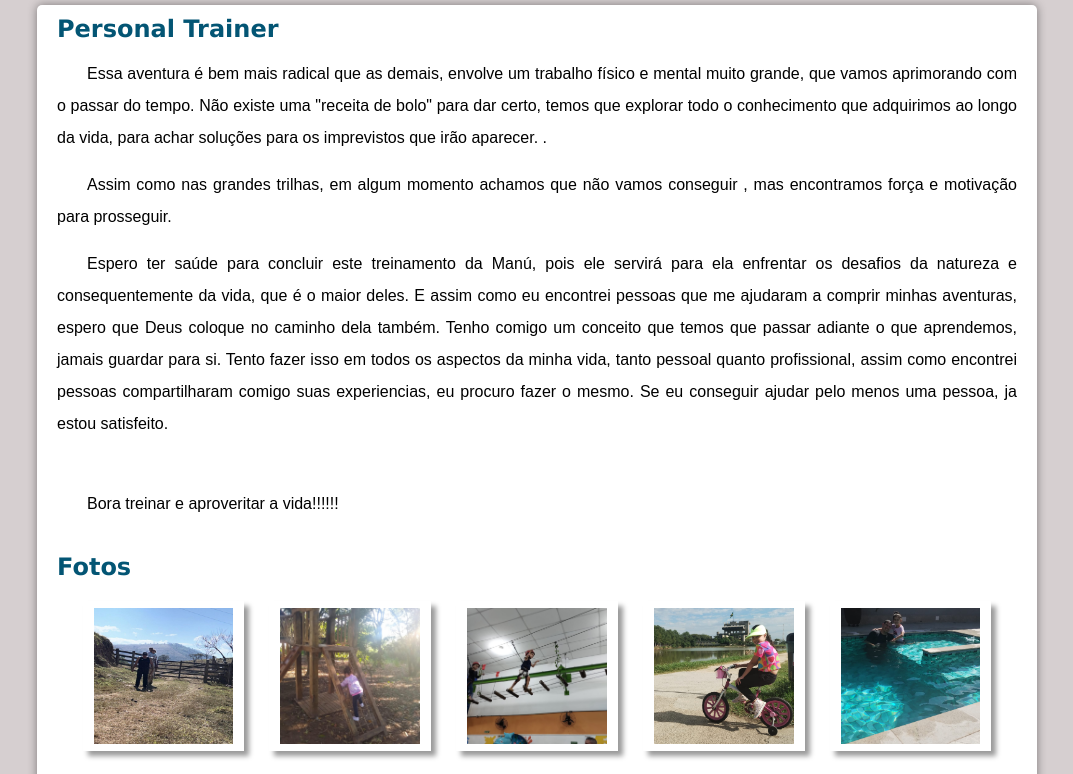
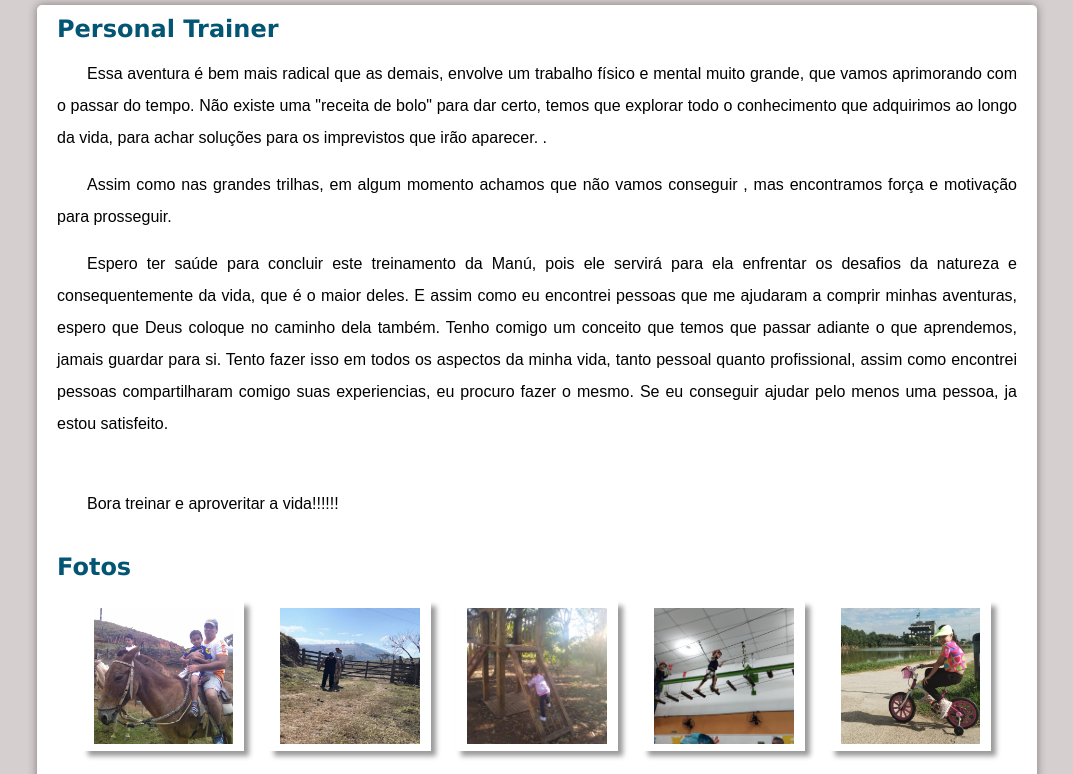
Before and after one commit to emersonbatista-git/Projeto-HTML, a plain HTML site: page descricao/treinamento.html in a window 1280 px wide. Shown: the top 774 px of the page, without its empty margins (103-1176 px from the left). Drawn offline with Linux system fonts and the light colour scheme.

Commit message:
Update treinamento.html

```diff
--- a/descricao/treinamento.html
+++ b/descricao/treinamento.html
@@ -22,6 +22,8 @@
         <h2>Fotos</h2>
 
        <div class="gallery-container">
+        <a href="../imagens/tr10.jpg" class="gallery-items">
+                <img src="../imagens/tr10.jpg" alt="#">
         <a href="../imagens/tr9.jpg" class="gallery-items">
                 <img src="../imagens/tr9.jpg" alt="#">
             </a>
```
